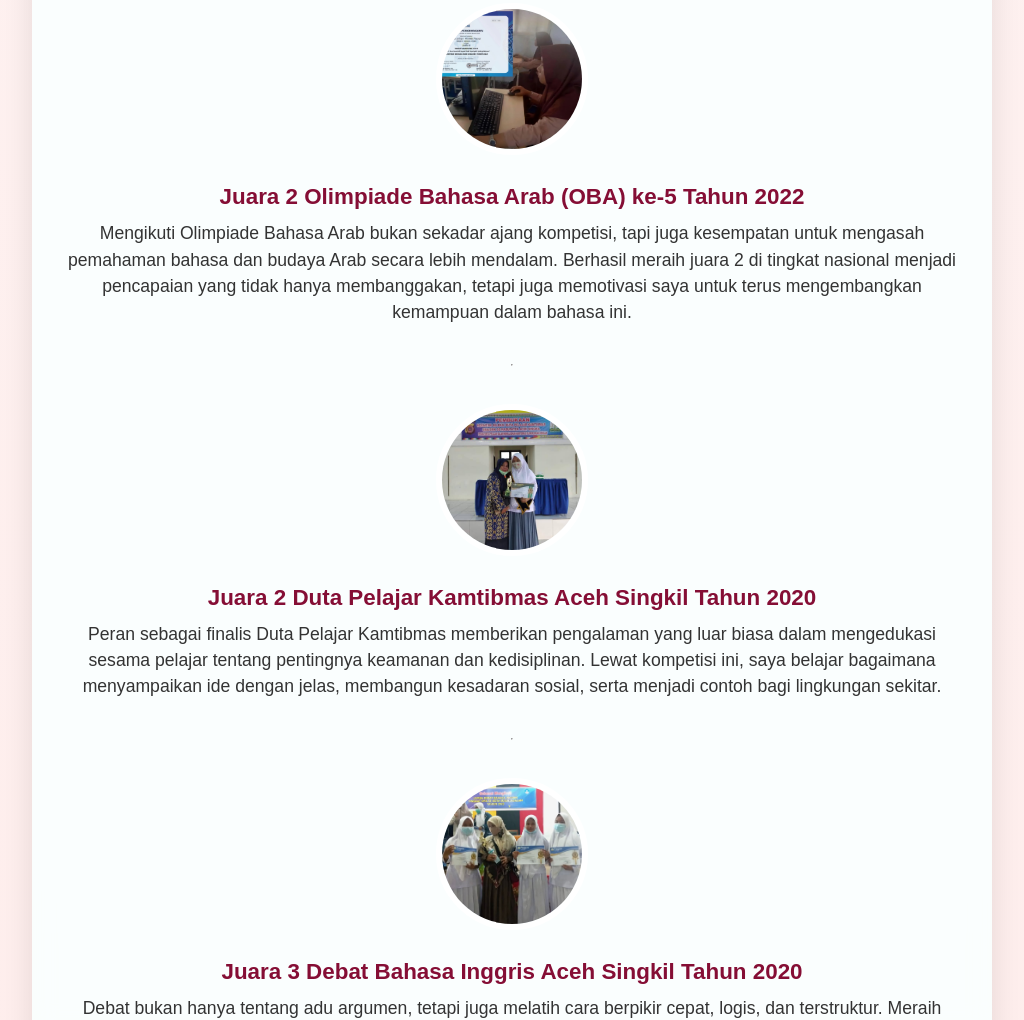
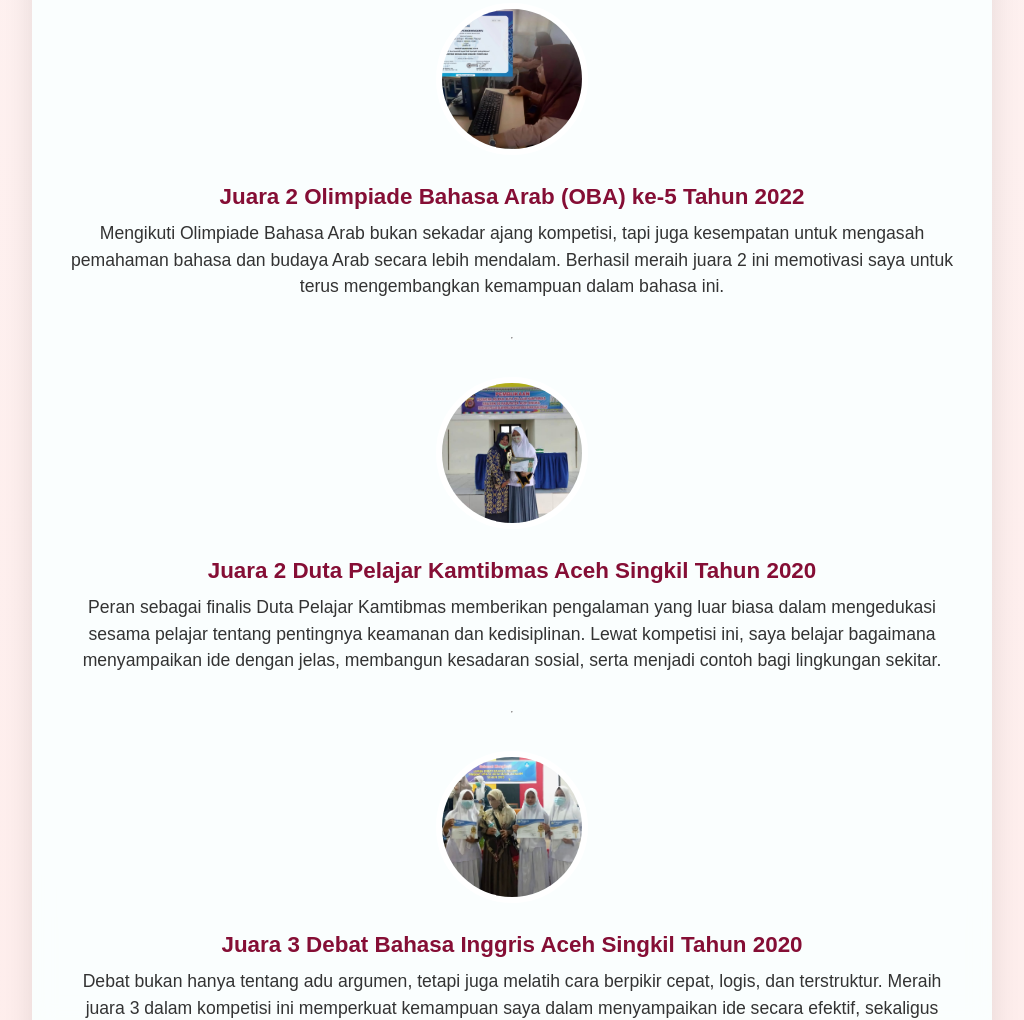
Before and after one commit to deazasqiamalau/Portofolio-Dea-Zasqia, a plain HTML site: page index.html in a window 1280 px wide. Shown: the part 2712-3732 px from the top of the page, without its empty margins (128-1152 px from the left). Drawn offline with Linux system fonts and the light colour scheme.

Commit message:
Update index.html

```diff
--- a/index.html
+++ b/index.html
@@ -65,7 +65,7 @@
             <div class="experience-item">
                 <img src="oba.jpg" alt="Foto Profil" class="profile-img">
                 <h3>Juara 2 Olimpiade Bahasa Arab (OBA) ke-5 Tahun 2022</h3>
-                <p>Mengikuti Olimpiade Bahasa Arab bukan sekadar ajang kompetisi, tapi juga kesempatan untuk mengasah pemahaman bahasa dan budaya Arab secara lebih mendalam. Berhasil meraih juara 2 di tingkat nasional menjadi pencapaian yang tidak hanya membanggakan, tetapi juga memotivasi saya untuk terus mengembangkan kemampuan dalam bahasa ini.</p>
+                <p>Mengikuti Olimpiade Bahasa Arab bukan sekadar ajang kompetisi, tapi juga kesempatan untuk mengasah pemahaman bahasa dan budaya Arab secara lebih mendalam. Berhasil meraih juara 2 ini memotivasi saya untuk terus mengembangkan kemampuan dalam bahasa ini.</p>
             </div>
             <hr>
             <div class="experience-item">
```
